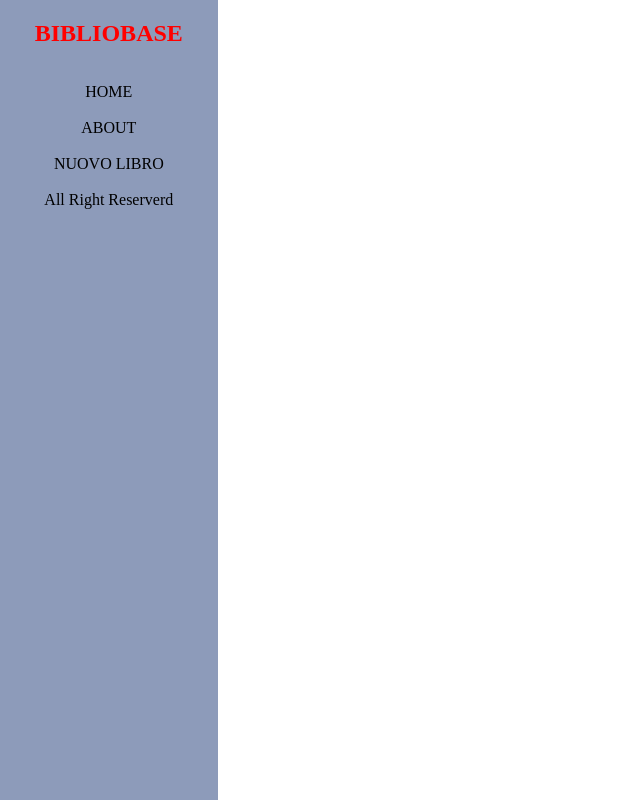
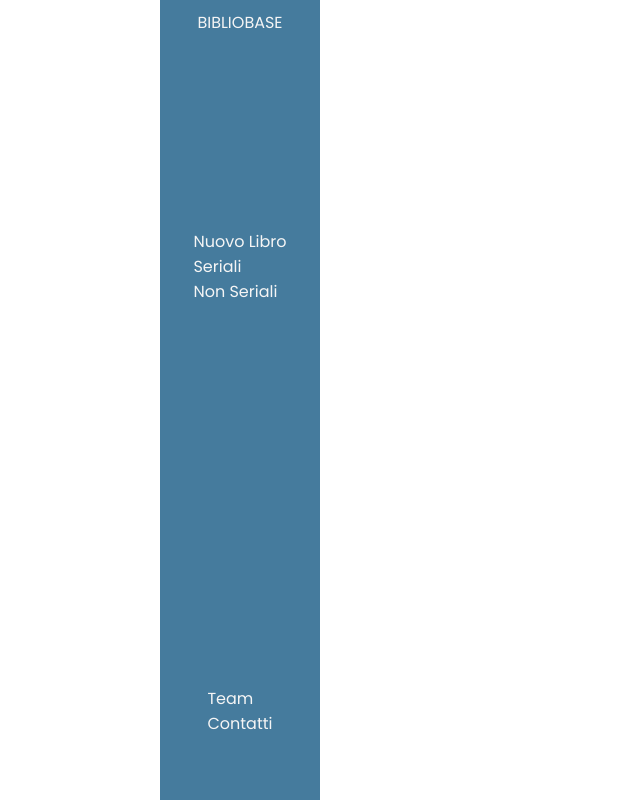
Before and after one commit to MrBigSlime/PCTOGruppo2, a Django app: page /index/ in a window 1280 px wide. Shown: the whole page, without its empty margins (0-640 px from the left). Run offline with Django 3.2, Linux system fonts and the light colour scheme; data that the repository does not hold is empty.

Commit message:
Test base.html

```diff
--- /dev/null
+++ b/static/css/index-style.css
@@ -0,0 +1,74 @@
+@import url('https://fonts.googleapis.com/css2?family=Poppins:ital,wght@0,100;0,200;0,300;0,400;0,500;0,600;0,700;0,800;0,900;1,100;1,200;1,300;1,400;1,500;1,600;1,700;1,800;1,900&display=swap');
+
+* {
+    box-sizing: border-box;
+    padding: 0%;
+    margin: 0%;
+    font-family: 'Poppins', sans-serif;
+}
+
+a {
+    text-decoration: none;
+    color: whitesmoke;
+}
+
+.all-box {
+    display: grid;
+    grid-template-columns: .5fr .5fr 2.5fr .5fr;
+}
+
+.sidenav {
+    min-height: 100vh;
+    display: grid;
+    grid-template-rows: 1fr 2fr .5fr;
+    overflow: auto;
+    background-color: #457b9d;
+    justify-items: center;
+}
+
+.logo {
+    text-transform: uppercase;
+    margin-top: 10px;
+}
+
+.links ul {
+    list-style: none;
+}
+
+.info ul {
+    list-style: none;
+}
+
+.contenuto {
+    display: flex;
+    flex-direction: column;
+}
+
+.view-detail {
+    margin-top: 20px;
+    margin-left: 20px;
+    display: grid;
+    grid-template-columns: 1fr 2fr 1fr;
+    justify-items: center;
+    border-bottom: 2px solid #1d3557;
+}
+
+.info {
+    display: flex;
+}
+
+.buttons {
+    display: flex;
+    flex-direction: column;
+}
+
+.buttons button {
+    margin-top: 10px;
+    cursor: pointer;
+    border: none;
+    border-radius: 10px;
+    width: 100px;
+    height: 30px;
+    background: #1d3557;
+    color: whitesmoke;
+}
--- a/templates/base.html
+++ b/templates/base.html
@@ -1,50 +1,37 @@
-{% load static %}
 <!DOCTYPE html>
-<html>
-
+<html lang="it">
 <head>
     <meta charset="UTF-8">
+    <meta http-equiv="X-UA-Compatible" content="IE=edge">
     <meta name="viewport" content="width=device-width, initial-scale=1.0">
-    <meta http-equiv="X-UA-Compatible" content="ie=edge">
-    <title>Home</title>
-    <!--<link rel="stylesheet" href="styles.css">-->
-    <link rel="stylesheet" href="{% static './css/base_style.css' %}">
+    {% load static %}
+    <link rel="stylesheet" href="{% static './css/index-style.css' %}">
+    <title>Landing Page</title>
 </head>
-
 <body>
-    <nav>
-        <h2 style="color:red;">BIBLIOBASE</h2>
-        <div class="links">
-            <br><br>
-            <a href="{% url 'base' %}">HOME</a>
-            <br><br>
-            <a href="xxx">ABOUT</a>
-            <br><br>
-            <a href="{% url 'nuovo_libro' %}">NUOVO LIBRO</a>
-            <br><br>
+    <div class="all-box">
+        <div class="ad"></div>
+        <div class="sidenav">
+            <div class="logo">
+                <p><a href="{% url 'base' %}">BiblioBase</a></p>
+            </div>
+            <div class="links">
+                <ul>
+                    <li><a href="{% url 'nuovo_libro' %}">Nuovo Libro</a></li>
+                    <li><a href="#">Seriali</a></li>
+                    <li><a href="#">Non Seriali</a></li>
+                </ul>
+            </div>
+            <div class="info">
+                <ul>
+                    <li><a href="#">Team</a></li>
+                    <li><a href="#">Contatti</a></li>
+                </ul>
+            </div>
         </div>
-        <div class="cp">All Right Reserverd</div>
-    </nav>
-    <div class="HolyGrail-body">
-
-        <div class="layout">
-            {% block content %} {% for record in context_list %}
-            <div class="box">
-                <div class="info">
-                    <h2>{{record.Titolo}}</h2>
-                    <h4>{{record.Autore}}</h4>
-                    <h4>{{record.Genere}}</h4>
-                </div>
-                <div class="child">
-                    <a href="cancella.html">Elimina</a>
-                    <a href="{% url 'modifica_libro' record.Codlibro %}">Modifica</a>
-                    <a href="{% url 'dettaglio_libro' record.Codlibro %}">Dettaglio</a>
-                </div>
-            </div>
-            {% endfor %} {% endblock content %}
+        <div class="contenuto">
+            {% block content %}
+            {% endblock content %}
         </div>
-
     </div>
 </body>
-
-</html>
```
Also changed, not shown: templates/index.html (added, +25 -0 lines).
